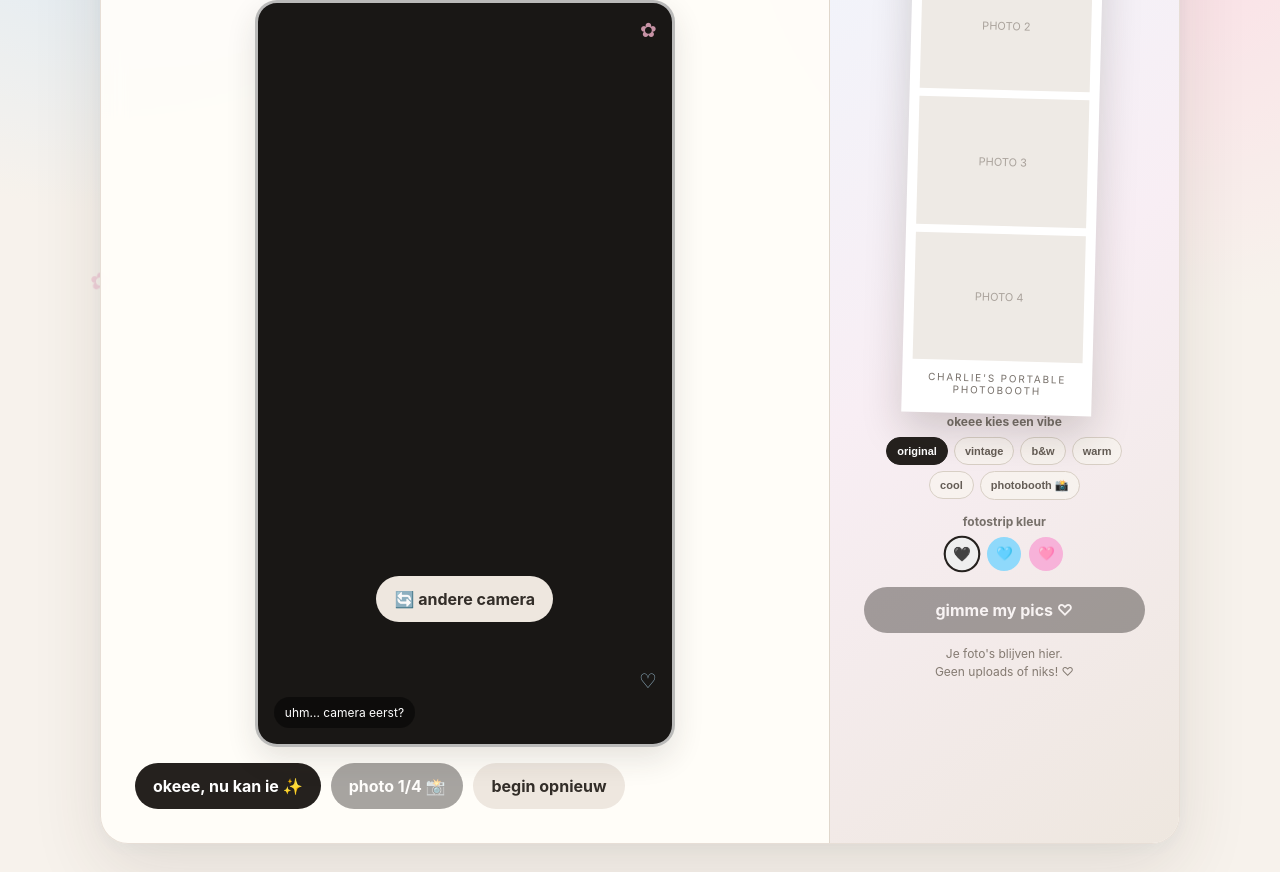
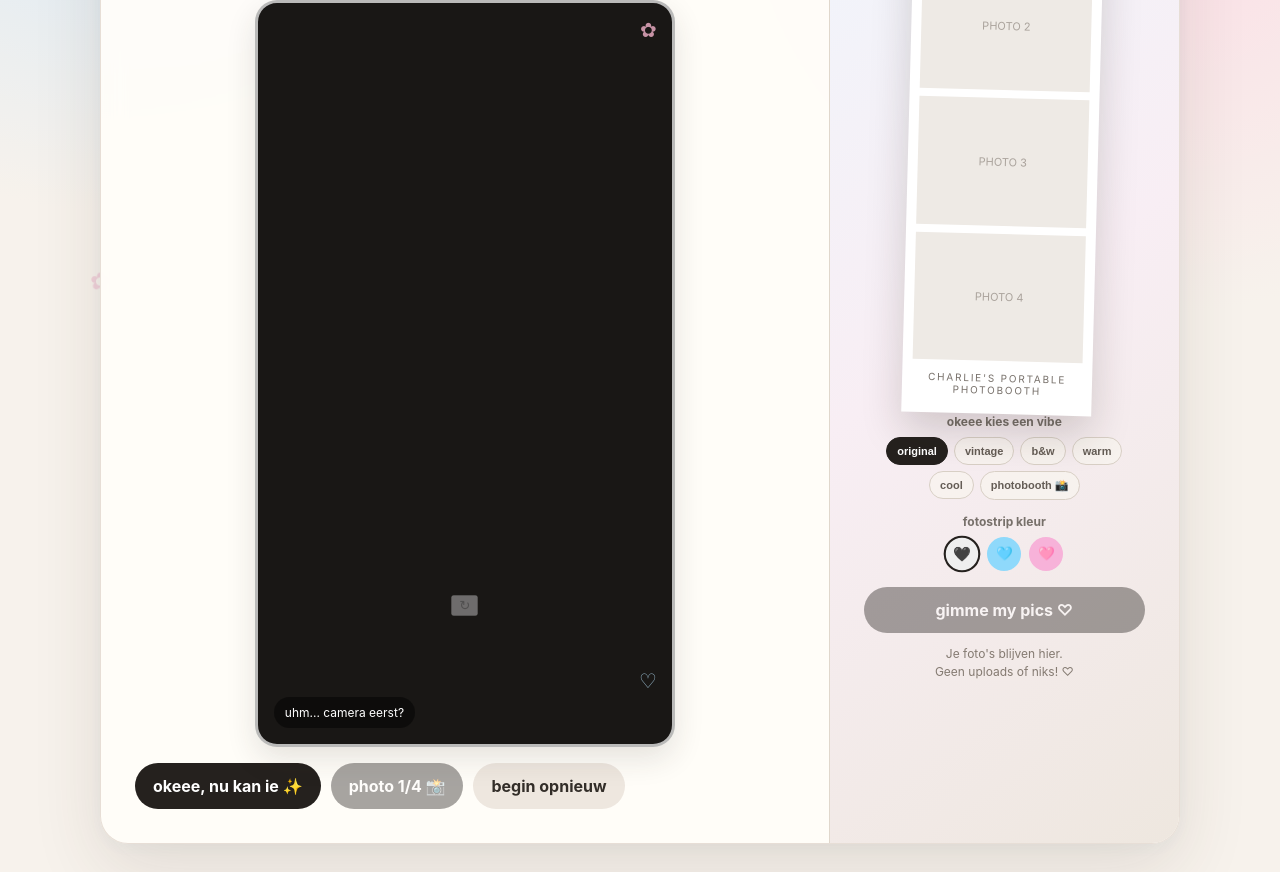
Before and after one commit to luckyyy007/PhotoBoothForC, a plain HTML site: page index.html in a window 1280 px wide. Shown: the part 401-1273 px from the top of the page. Drawn offline with Linux system fonts and the light colour scheme.

Commit message:
Fix HTML formatting and structure

```diff
--- a/index.html
+++ b/index.html
@@ -105,11 +105,11 @@
                 </div>
                 <button
                     id="switchCamera"
-                    class="button secondary"
-                    type="button">
-
-                    🔄 andere camera
-
+                    class="camera-switch"
+                    type="button"
+                    disabled
+                    aria-label="Wissel Camera">
+                    ↻
                 </button>
 
             </div>
```
